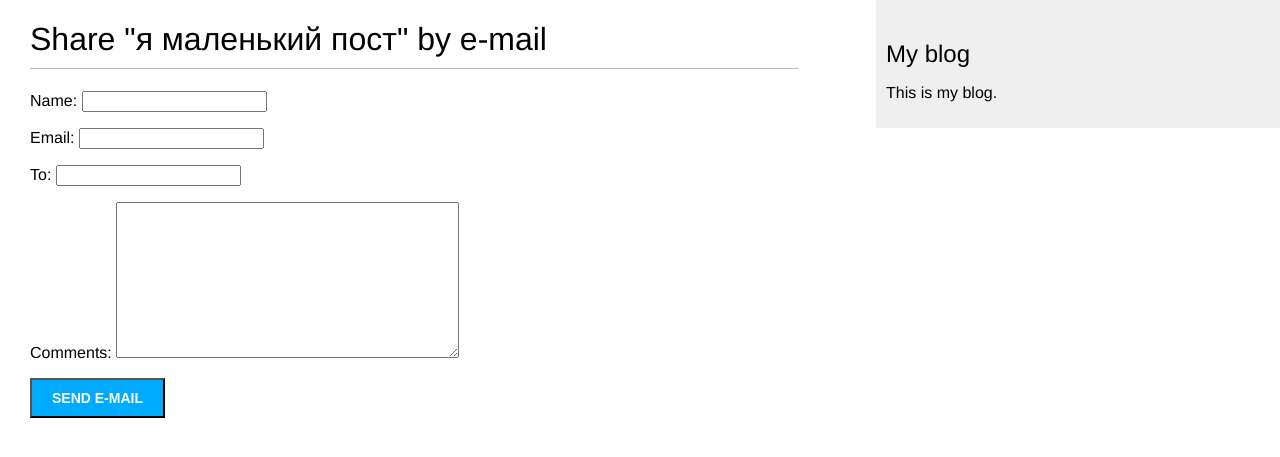
After one commit to DmitriySaburov/ProjectBlog, a Django app: page /blog/7/share/ in a window 1280 px wide. The commit adds this page. Shown: the top 457 px of the page. Run offline with Django 5.2, Linux system fonts and the light colour scheme; data comes from the database, SQL or seed files in the repository.

Commit message:
реализовал отправку постов на элекстронную почту

```diff
--- /dev/null
+++ b/blog/forms.py
@@ -0,0 +1,8 @@
+from django import forms
+
+
+class EmailPostForm(forms.Form):
+    name = forms.CharField(max_length=25)
+    email = forms.EmailField()
+    to = forms.EmailField()
+    comments = forms.CharField(required=False, widget=forms.Textarea)
--- a/blog/urls.py
+++ b/blog/urls.py
@@ -8,8 +8,13 @@ app_name = "blog"
 
 urlpatterns = [
     # path("", views.post_list, name="post_list"),
-    path("", views.PostListView.as_view(), name="post_list"),
+    path("",
+         views.PostListView.as_view(),
+         name="post_list"),
     path("<int:year>/<int:month>/<int:day>/<slug:post>",
          views.post_detail,
          name="post_detail"),
+    path("<int:post_id>/share/",
+         views.post_share,
+         name="post_share")
 ]
--- a/blog/views.py
+++ b/blog/views.py
@@ -1,10 +1,14 @@
 from django.shortcuts import render, get_object_or_404
 from django.core.paginator import Paginator, EmptyPage, PageNotAnInteger
+from django.views.generic import ListView
+from django.core.mail import send_mail
+from django.conf import settings
+
 from .models import Post
-from django.views.generic import ListView
+from .forms import EmailPostForm
 
 
-
+"""
 def post_list(request):
     post_list = Post.published.all()
     # Постраничная разбивка с 3 постами на страницу
@@ -20,7 +24,7 @@ def post_list(request):
     return render(request,
                   template_name='blog/post/list.html',
                   context=context)
-
+"""
 
 def post_detail(request, year, month, day, post):
     post = get_object_or_404(Post,
@@ -41,3 +45,34 @@ class PostListView(ListView):
     context_object_name = "posts"
     paginate_by = 3
     template_name = "blog/post/list.html"
+
+
+def post_share(request, post_id):
+    post = get_object_or_404(Post,
+                             id=post_id,
+                             status=Post.Status.PUBLISHED)
+    sent = False
+
+    if request.method == "POST":
+        form = EmailPostForm(request.POST)
+        if form.is_valid():
+            cd = form.cleaned_data
+            # отправить электронное письмо
+            post_url = request.build_absolute_uri(
+                post.get_absolute_url()
+            )
+            subject = f"{cd['name']} recommends you read " \
+                      f"{post.title}"
+            message = f"Read {post.title} at {post_url}\n\n" \
+                      f"{cd['name']}\'s ({cd['email']}) comments: {cd['comments']}"
+
+            send_mail(subject,
+                      message,
+                      settings.EMAIL_HOST_USER,
+                      [cd['to']])
+
+            sent = True
+    else:
+        form = EmailPostForm()
+    context = {"post": post, "form": form, "sent": sent}
+    return render(request, "blog/post/share.html", context)
--- a/templates/blog/post/detail.html
+++ b/templates/blog/post/detail.html
@@ -11,4 +11,9 @@
         Published {{ post.publish }} by {{ post.author }}
     </p>
     {{ post.body|linebreaks }}
+    <p>
+        <a href="{% url 'blog:post_share' post.id %}">
+            Share this post
+        </a>
+    </p>
 {% endblock content %}
--- /dev/null
+++ b/templates/blog/post/share.html
@@ -0,0 +1,20 @@
+{% extends "blog/base.html" %}
+
+{% block title %}Share a post{% endblock title %}
+
+{% block content %}
+    {% if sent %}
+        <h1>E-mail successfully sent</h1>
+        <p>
+            "{{ post.title }}" was successfully sent
+            to {{ form.cleaned_data.to }}.
+        </p>
+    {% else %}
+        <h1>Share "{{ post.title }}" by e-mail</h1>
+        <form method="post">
+            {{ form.as_p }}
+            {% csrf_token %}
+            <input type="submit" value="Send e-mail">
+        </form>
+    {% endif %}
+{% endblock content %}
```
Also changed, not shown: ProjectBlog/settings.py (+14 -15 lines).
